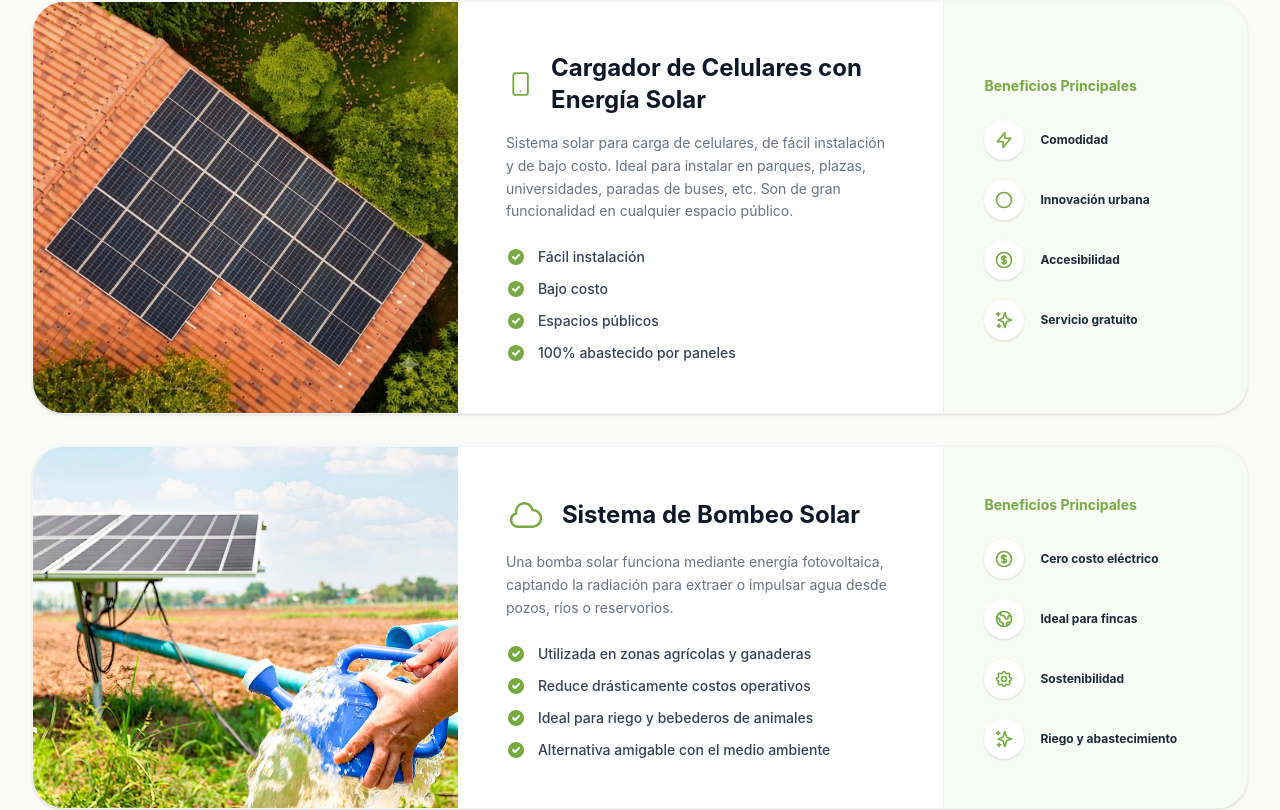
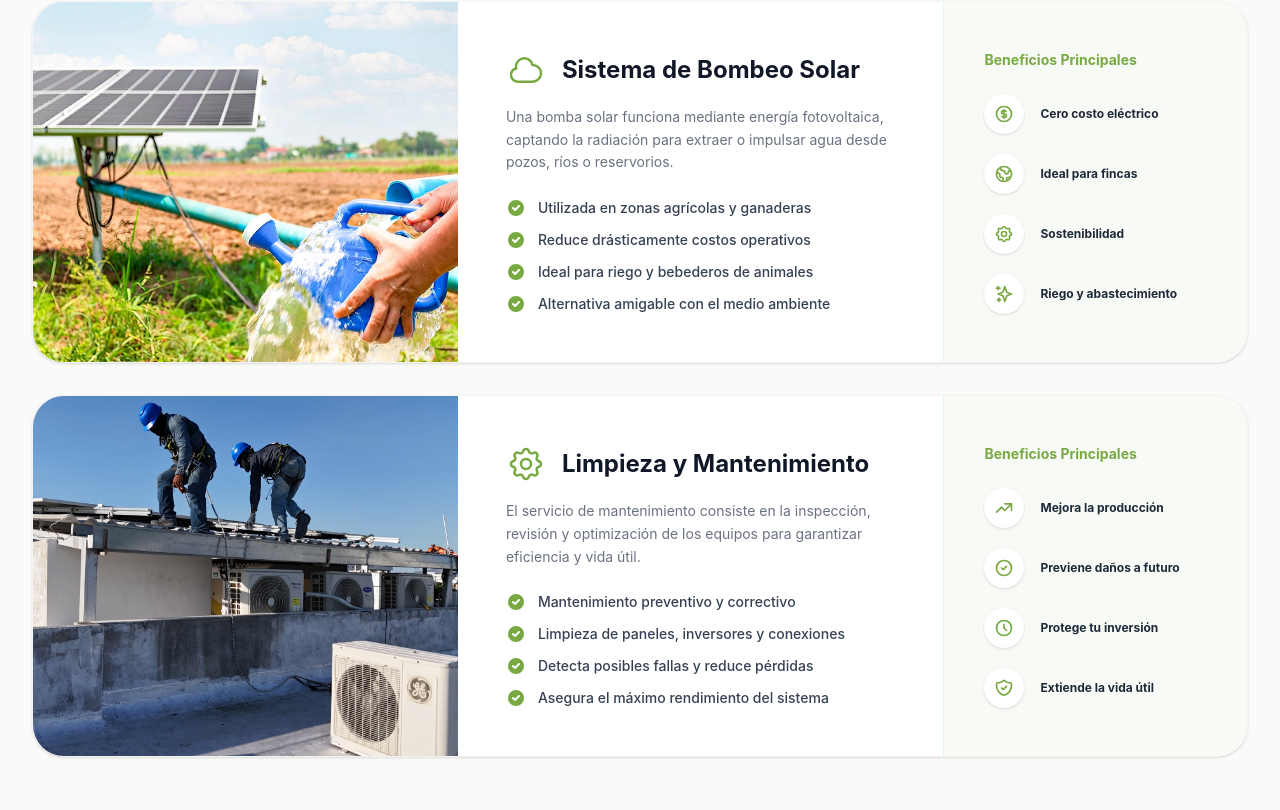
Before and after one commit to joelgm2000/TECSOLAR, an Angular app in the folder front-tecsolar/: page /servicios in a window 1280 px wide. Shown: the part 2974-3784 px from the top of the page. Built offline with nearby package versions, Linux system fonts and the light colour scheme.

Commit message:
Imagenes

```diff
--- a/front-tecsolar/src/app/pages/inicio/inicio.html
+++ b/front-tecsolar/src/app/pages/inicio/inicio.html
@@ -458,7 +458,7 @@
           <h3 class="text-xl font-bold text-gray-900 mb-3">Industrial</h3>
           <p class="text-sm text-gray-500 mb-6 flex-grow">Proyectos de alta capacidad diseñados para soportar altos consumos eléctricos en plantas industriales.</p>
           <div class="relative w-full h-36 rounded-xl overflow-hidden mt-auto">
-            <img src="/page/home/Industrial.webp" alt="Industrial" loading="lazy" decoding="async" class="w-full h-full object-cover">
+            <img src="/page/project/portada.webp" alt="Industrial" loading="lazy" decoding="async" class="w-full h-full object-cover">
           </div>
         </div>
 
--- a/front-tecsolar/src/app/pages/servicios/servicios.html
+++ b/front-tecsolar/src/app/pages/servicios/servicios.html
@@ -265,54 +265,6 @@
 
     <div class="bg-white rounded-[2rem] shadow-sm border border-gray-100 flex flex-col lg:flex-row overflow-hidden hover:shadow-lg transition-shadow duration-300">
       <div class="w-full lg:w-[35%] h-64 lg:h-auto">
-        <img src="/page/services/cargador.webp" alt="Cargador de Celulares con Energía Solar" class="w-full h-full object-cover">
-      </div>
-      <div class="w-full lg:w-[40%] p-8 lg:p-12 flex flex-col justify-center">
-        <div class="flex items-center gap-4 mb-4">
-          <svg xmlns="http://www.w3.org/2000/svg" class="h-10 w-10 text-[#78A942]" fill="none" viewBox="0 0 24 24" stroke="currentColor"><path stroke-linecap="round" stroke-linejoin="round" stroke-width="1.5" d="M12 18h.01M8 21h8a2 2 0 002-2V5a2 2 0 00-2-2H8a2 2 0 00-2 2v14a2 2 0 002 2z" /></svg>
-          <h3 class="text-2xl font-bold text-gray-900">Cargador de Celulares con Energía Solar</h3>
-        </div>
-        <p class="text-sm text-gray-500 mb-6 leading-relaxed">Sistema solar para carga de celulares, de fácil instalación y de bajo costo. Ideal para instalar en parques, plazas, universidades, paradas de buses, etc. Son de gran funcionalidad en cualquier espacio público.</p>
-        <ul class="space-y-3">
-          <li class="flex items-center gap-3 text-sm font-medium text-gray-700">
-            <svg xmlns="http://www.w3.org/2000/svg" class="h-5 w-5 text-[#78A942]" viewBox="0 0 20 20" fill="currentColor"><path fill-rule="evenodd" d="M10 18a8 8 0 100-16 8 8 0 000 16zm3.707-9.293a1 1 0 00-1.414-1.414L9 10.586 7.707 9.293a1 1 0 00-1.414 1.414l2 2a1 1 0 001.414 0l4-4z" clip-rule="evenodd" /></svg> Fácil instalación
-          </li>
-          <li class="flex items-center gap-3 text-sm font-medium text-gray-700">
-            <svg xmlns="http://www.w3.org/2000/svg" class="h-5 w-5 text-[#78A942]" viewBox="0 0 20 20" fill="currentColor"><path fill-rule="evenodd" d="M10 18a8 8 0 100-16 8 8 0 000 16zm3.707-9.293a1 1 0 00-1.414-1.414L9 10.586 7.707 9.293a1 1 0 00-1.414 1.414l2 2a1 1 0 001.414 0l4-4z" clip-rule="evenodd" /></svg> Bajo costo
-          </li>
-          <li class="flex items-center gap-3 text-sm font-medium text-gray-700">
-            <svg xmlns="http://www.w3.org/2000/svg" class="h-5 w-5 text-[#78A942]" viewBox="0 0 20 20" fill="currentColor"><path fill-rule="evenodd" d="M10 18a8 8 0 100-16 8 8 0 000 16zm3.707-9.293a1 1 0 00-1.414-1.414L9 10.586 7.707 9.293a1 1 0 00-1.414 1.414l2 2a1 1 0 001.414 0l4-4z" clip-rule="evenodd" /></svg> Espacios públicos
-          </li>
-          <li class="flex items-center gap-3 text-sm font-medium text-gray-700">
-            <svg xmlns="http://www.w3.org/2000/svg" class="h-5 w-5 text-[#78A942]" viewBox="0 0 20 20" fill="currentColor"><path fill-rule="evenodd" d="M10 18a8 8 0 100-16 8 8 0 000 16zm3.707-9.293a1 1 0 00-1.414-1.414L9 10.586 7.707 9.293a1 1 0 00-1.414 1.414l2 2a1 1 0 001.414 0l4-4z" clip-rule="evenodd" /></svg> 100% abastecido por paneles
-          </li>
-        </ul>
-      </div>
-      <div class="w-full lg:w-[25%] bg-[#f8fbf5] p-8 lg:p-10 border-t lg:border-t-0 lg:border-l border-green-100 flex flex-col justify-center">
-        <h4 class="text-[#78A942] font-bold text-sm mb-6">Beneficios Principales</h4>
-        <ul class="space-y-5">
-          <li class="flex items-center gap-4 text-xs font-bold text-gray-800">
-             <div class="w-10 h-10 rounded-full bg-white shadow-sm flex items-center justify-center text-[#78A942]"><svg xmlns="http://www.w3.org/2000/svg" class="h-5 w-5" fill="none" viewBox="0 0 24 24" stroke="currentColor"><path stroke-linecap="round" stroke-linejoin="round" stroke-width="2" d="M13 10V3L4 14h7v7l9-11h-7z" /></svg></div>
-            Comodidad
-          </li>
-          <li class="flex items-center gap-4 text-xs font-bold text-gray-800">
-             <div class="w-10 h-10 rounded-full bg-white shadow-sm flex items-center justify-center text-[#78A942]"><svg xmlns="http://www.w3.org/2000/svg" class="h-5 w-5" fill="none" viewBox="0 0 24 24" stroke="currentColor"><path stroke-linecap="round" stroke-linejoin="round" stroke-width="2" d="M21 12a9 9 0 11-18 0 9 9 0 0118 0z" /></svg></div>
-            Innovación urbana
-          </li>
-          <li class="flex items-center gap-4 text-xs font-bold text-gray-800">
-             <div class="w-10 h-10 rounded-full bg-white shadow-sm flex items-center justify-center text-[#78A942]"><svg xmlns="http://www.w3.org/2000/svg" class="h-5 w-5" fill="none" viewBox="0 0 24 24" stroke="currentColor"><path stroke-linecap="round" stroke-linejoin="round" stroke-width="2" d="M12 8c-1.657 0-3 .895-3 2s1.343 2 3 2 3 .895 3 2-1.343 2-3 2m0-8c1.11 0 2.08.402 2.599 1M12 8V7m0 1v8m0 0v1m0-1c-1.11 0-2.08-.402-2.599-1M21 12a9 9 0 11-18 0 9 9 0 0118 0z" /></svg></div>
-            Accesibilidad
-          </li>
-          <li class="flex items-center gap-4 text-xs font-bold text-gray-800">
-             <div class="w-10 h-10 rounded-full bg-white shadow-sm flex items-center justify-center text-[#78A942]"><svg xmlns="http://www.w3.org/2000/svg" class="h-5 w-5" fill="none" viewBox="0 0 24 24" stroke="currentColor"><path stroke-linecap="round" stroke-linejoin="round" stroke-width="2" d="M5 3v4M3 5h4M6 17v4m-2-2h4m5-16l2.286 6.857L21 12l-5.714 2.143L13 21l-2.286-6.857L5 12l5.714-2.143L13 3z" /></svg></div>
-            Servicio gratuito
-          </li>
-        </ul>
-      </div>
-    </div>
-
-    <div class="bg-white rounded-[2rem] shadow-sm border border-gray-100 flex flex-col lg:flex-row overflow-hidden hover:shadow-lg transition-shadow duration-300">
-      <div class="w-full lg:w-[35%] h-64 lg:h-auto">
         <img src="/page/services/bombeo.webp" alt="Bombeo Solar" class="w-full h-full object-cover">
       </div>
       <div class="w-full lg:w-[40%] p-8 lg:p-12 flex flex-col justify-center">
```
